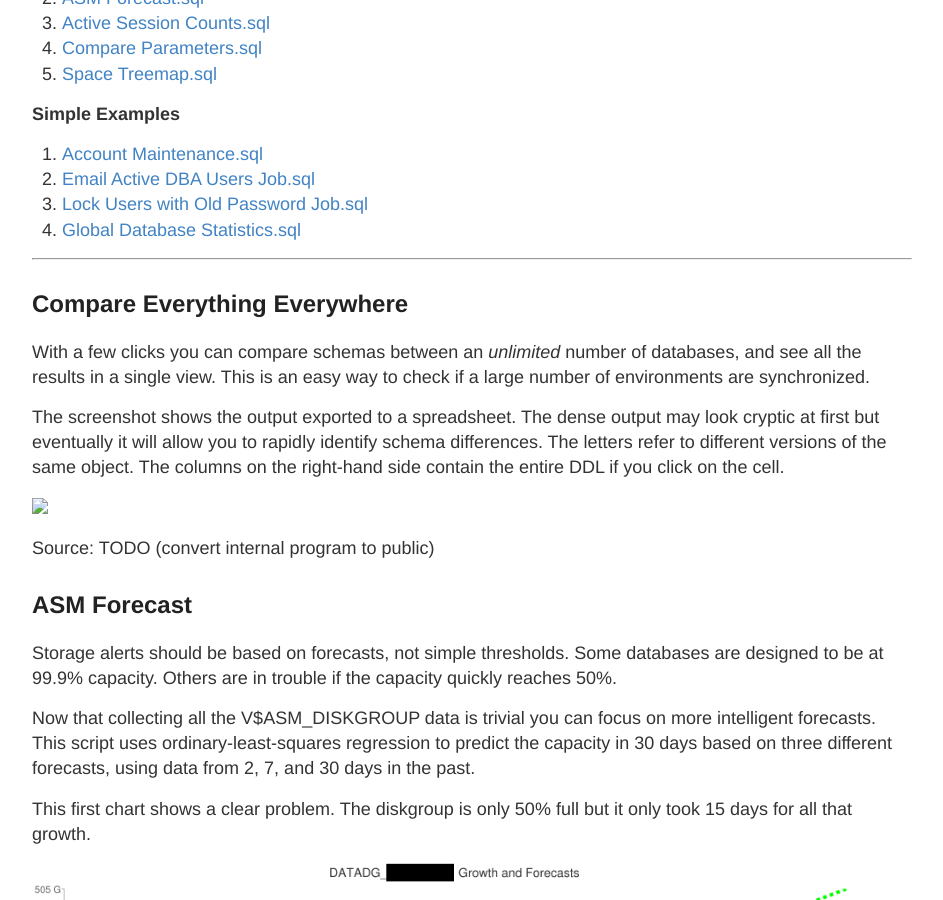
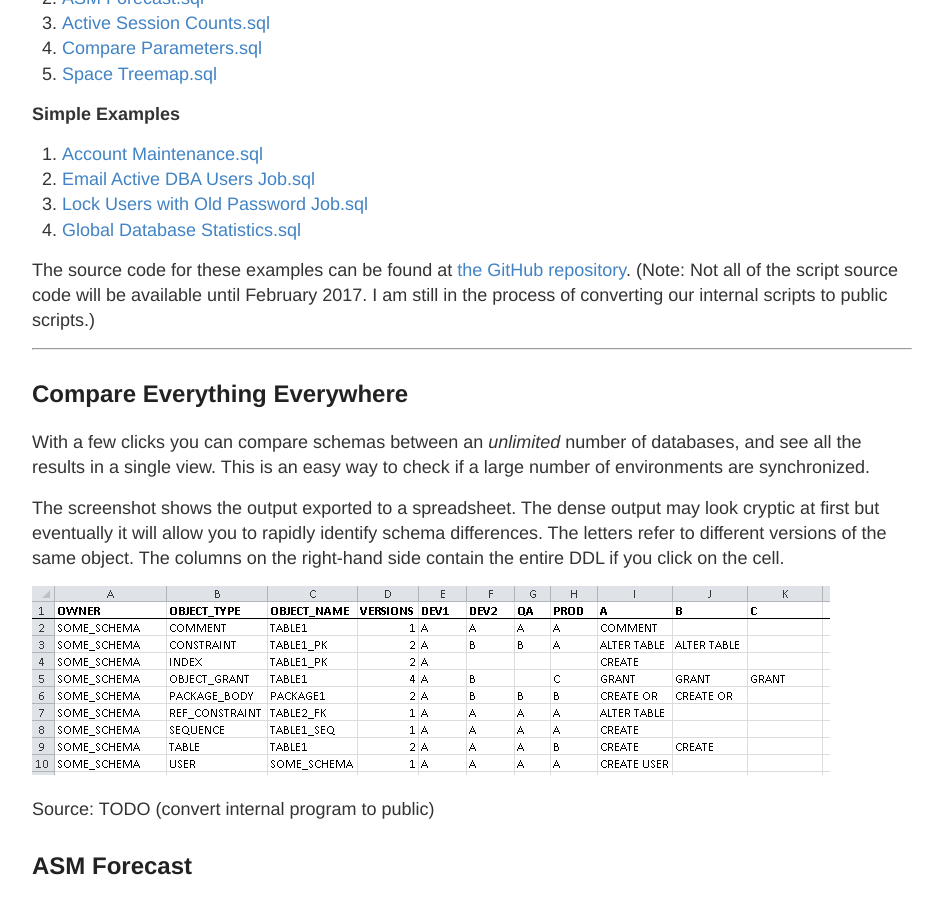
Before and after one commit to method5/method5.github.io, a Jekyll site: the page built from examples.md, in a window 1280 px wide and 900 px high, scrolled down 507 px. Shown: the whole window, without its empty margins (168-1111 px from the left). Built offline with Jekyll 4.4.1, drawn with Linux system fonts in a browser that asks for light colours.

Commit message:
Update examples.md

```diff
--- a/examples.md
+++ b/examples.md
@@ -3,6 +3,9 @@ layout: page
 title: Examples
 #This page is the same as https://github.com/method5/method5/blob/master/scripts/readme.md.
 #It would be nice if  there was an easier way to import it instead of repeating it.
+#Differences between pages:
+# 1. This version needs a "/" in front of the images src directory.
+# 2. This version contains a link to the repository.
 ---
 
 Unlike other automation programs, you generally don't need pre-built "recipes" or "playbooks" to use Method5.  Good DBAs already have loads of useful SQL and PL/SQL statements, it's usually trivial to use them in Method5.
@@ -26,6 +29,8 @@ And the advanced examples show the full power of Method5.  When the data gatheri
 3. [Lock Users with Old Password Job.sql](#lock_users_with_old_password_job)
 4. [Global Database Statistics.sql](#global_database_statistics)
 
+The source code for these examples can be found at [the GitHub repository](https://github.com/method5/method5/tree/master/scripts).  (Note: Not all of the script source code will be available until February 2017.  I am still in the process of converting our internal scripts to public scripts.)
+
 ---
 
 <a name="compare_everything_everywhere"/>
@@ -36,7 +41,7 @@ With a few clicks you can compare schemas between an *unlimited* number of datab
 
 The screenshot shows the output exported to a spreadsheet.  The dense output may look cryptic at first but eventually it will allow you to rapidly identify schema differences.  The letters refer to different versions of the same object.  The columns on the right-hand side contain the entire DDL if you click on the cell.
 
-<img src="images/example_compare_everything_everywhere.png">
+<img src="/images/example_compare_everything_everywhere.png">
 
 Source: TODO (convert internal program to public)
 
```
